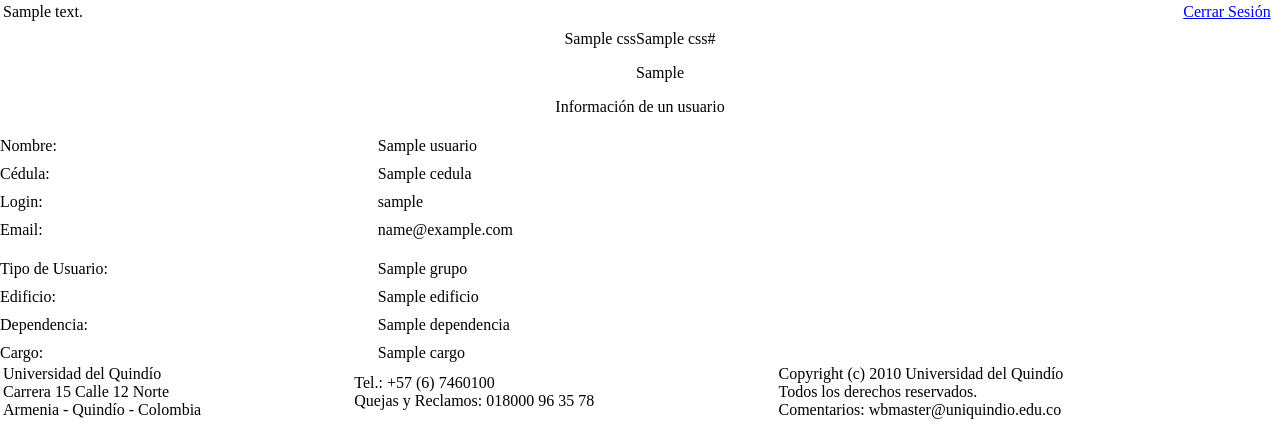
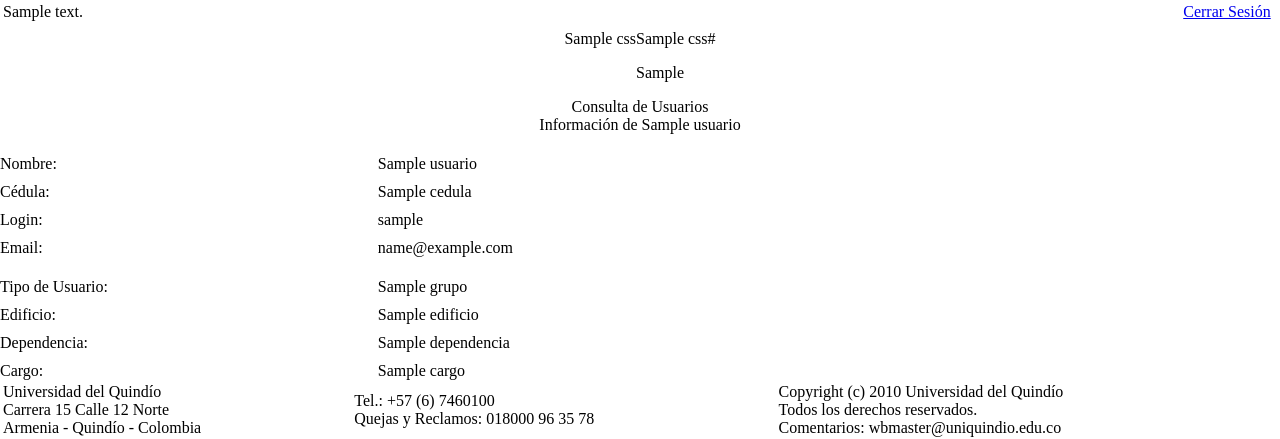
Before and after one commit to hongo-de-yuggoth/SIMAU, a CakePHP app: template app/views/smuq_usuarios/ver.ctp in a window 1280 px wide. Shown: the part 36-475 px from the top of the page. Run offline with PHP 8.4 and a stand-in for CakePHP, Linux system fonts and the light colour scheme; the template is opened without the code that fills it: most values are stand-ins (such as "Sample title", 1, 10 or a date in 2020); some libraries are stand-ins or nearby versions.

Commit message:
issue terminado

```diff
--- a/app/views/smuq_usuarios/ver.ctp
+++ b/app/views/smuq_usuarios/ver.ctp
@@ -14,7 +14,8 @@ echo $javascript->link('smuq_usuarios/ver');
 </div>
 
 <div id="col_derecha">
-	<div id="titulo_pagina" align="center">Información de un usuario</div>
+	<div id="titulo_pagina" align="center">Consulta de Usuarios</div>
+	<div id="subtitulo_pagina" align="center">Información de <?php echo $usuario['Usuario']['nombre']; ?></div>
 	<div id="cuadro_notificaciones"></div>
 
 	<div id="contenido_vista">
```
